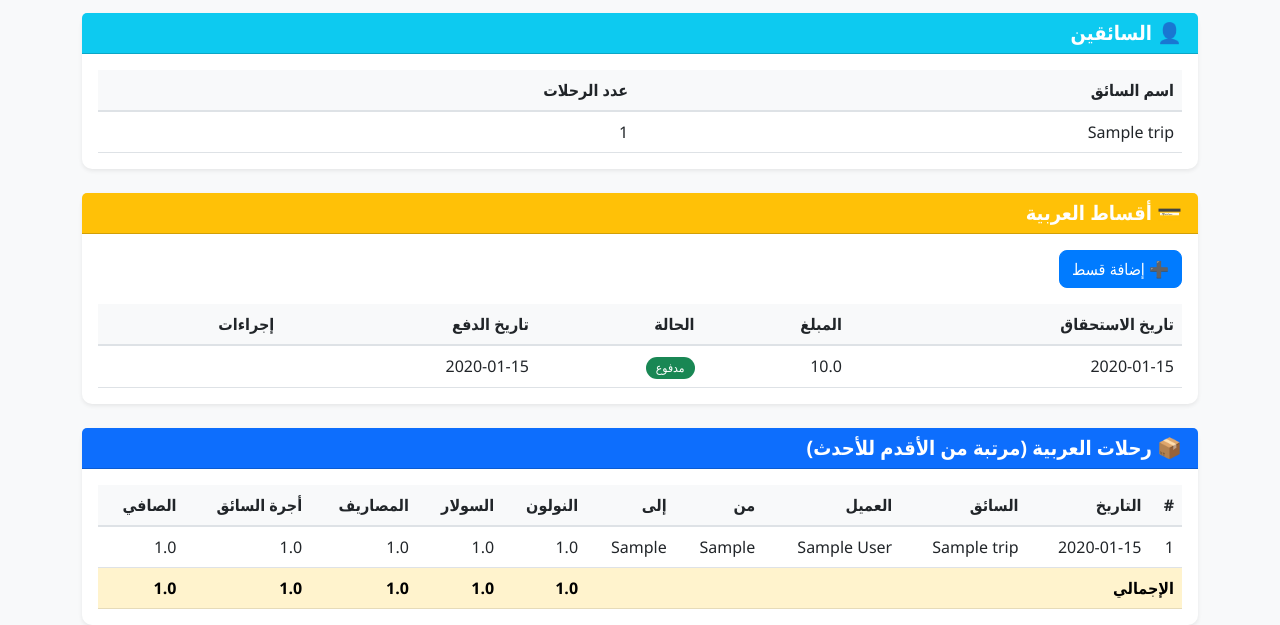
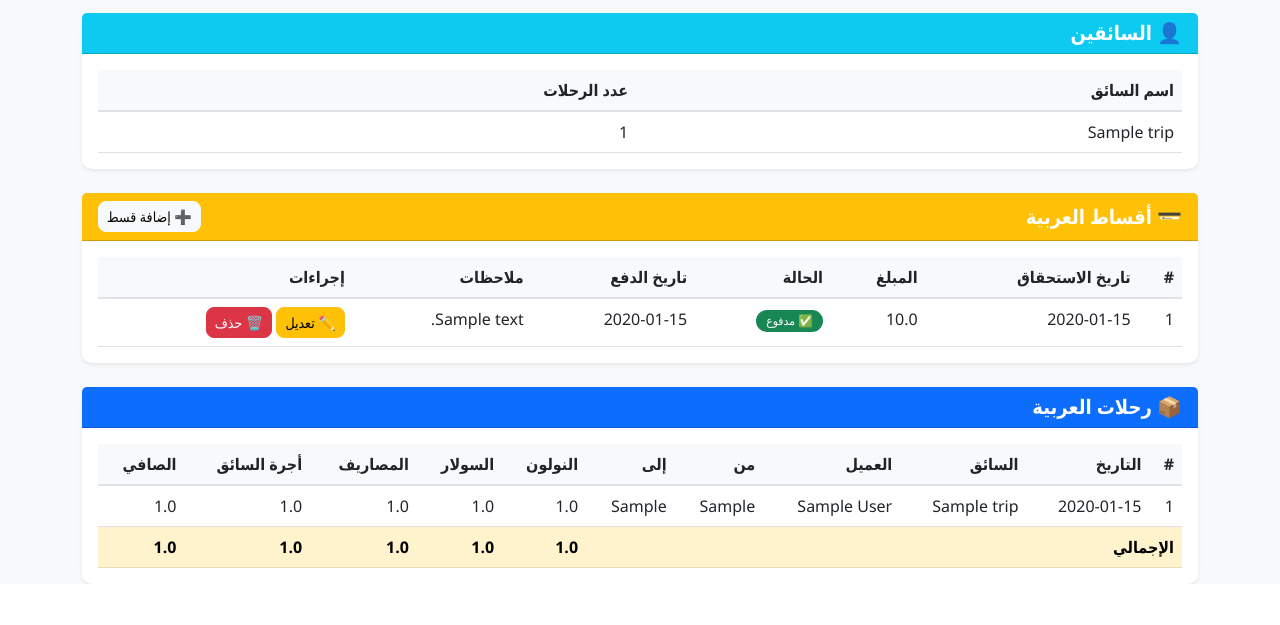
Before and after one commit to mariam-anwar-elgendy/AdamsCargo, a Flask app: page /cars/1 in a window 1280 px wide. Shown: the part 279-904 px from the top of the page. After the commit the page ends 863 px from the top, so only its background shows below. Run offline with Flask 3, Linux system fonts and the light colour scheme; tables that the repository leaves empty hold one stand-in row (values such as "Sample post").

Commit message:
Update car_report.html

```diff
--- a/templates/car_report.html
+++ b/templates/car_report.html
@@ -77,47 +77,56 @@
     </div>
 </div>
 
-<!-- الأقساط - تظهر فقط للـ admin والـ root -->
+<!-- الأقساط -->
 {% if session.role in ['admin', 'root'] %}
 <div class="card shadow-sm mb-4">
-    <div class="card-header bg-warning text-white">
+    <div class="card-header bg-warning text-white d-flex justify-content-between align-items-center">
         <h5 class="mb-0">💳 أقساط العربية</h5>
+        <button type="button" class="btn btn-sm btn-light" data-bs-toggle="modal" data-bs-target="#addInstallmentModal">
+            ➕ إضافة قسط
+        </button>
     </div>
     <div class="card-body">
-        <button type="button" class="btn btn-primary mb-3" data-bs-toggle="modal" data-bs-target="#addInstallmentModal">
-            ➕ إضافة قسط
-        </button>
-
         <div class="table-responsive">
             <table class="table table-hover">
                 <thead>
                     <tr>
+                        <th>#</th>
                         <th>تاريخ الاستحقاق</th>
                         <th>المبلغ</th>
                         <th>الحالة</th>
                         <th>تاريخ الدفع</th>
+                        <th>ملاحظات</th>
                         <th>إجراءات</th>
                     </tr>
                 </thead>
                 <tbody>
                     {% for inst in installments %}
                     <tr>
+                        <td>{{ loop.index }}</td>
                         <td>{{ inst.due_date }}</td>
                         <td>{{ inst.amount }}</td>
                         <td>
                             {% if inst.paid %}
-                                <span class="badge bg-success">مدفوع</span>
+                                <span class="badge bg-success">✅ مدفوع</span>
                             {% else %}
-                                <span class="badge bg-danger">غير مدفوع</span>
+                                <span class="badge bg-danger">⏳ غير مدفوع</span>
                             {% endif %}
                         </td>
                         <td>{{ inst.payment_date or '-' }}</td>
+                        <td>{{ inst.notes or '-' }}</td>
                         <td>
                             {% if not inst.paid %}
                             <button type="button" class="btn btn-sm btn-success" data-bs-toggle="modal" data-bs-target="#payInstallmentModal{{ inst.id }}">
                                 💵 دفع
                             </button>
                             {% endif %}
+                            <button type="button" class="btn btn-sm btn-warning" data-bs-toggle="modal" data-bs-target="#editInstallmentModal{{ inst.id }}">
+                                ✏️ تعديل
+                            </button>
+                            <form action="{{ url_for('delete_installment', iid=inst.id) }}" method="POST" class="d-inline" onsubmit="return confirm('هل أنت متأكد من حذف هذا القسط؟');">
+                                <button type="submit" class="btn btn-sm btn-danger">🗑️ حذف</button>
+                            </form>
                         </td>
                     </tr>
 
@@ -152,6 +161,38 @@
                         </div>
                     </div>
                     {% endif %}
+
+                    <!-- Modal تعديل قسط -->
+                    <div class="modal fade" id="editInstallmentModal{{ inst.id }}" tabindex="-1" aria-hidden="true">
+                        <div class="modal-dialog">
+                            <div class="modal-content">
+                                <div class="modal-header">
+                                    <h5 class="modal-title">تعديل القسط #{{ inst.id }}</h5>
+                                    <button type="button" class="btn-close" data-bs-dismiss="modal"></button>
+                                </div>
+                                <form action="{{ url_for('edit_installment', iid=inst.id) }}" method="POST">
+                                    <div class="modal-body">
+                                        <div class="mb-3">
+                                            <label class="form-label">المبلغ</label>
+                                            <input type="number" step="0.01" class="form-control" name="amount" value="{{ inst.amount }}" required>
+                                        </div>
+                                        <div class="mb-3">
+                                            <label class="form-label">تاريخ الاستحقاق</label>
+                                            <input type="date" class="form-control" name="due_date" value="{{ inst.due_date }}" required>
+                                        </div>
+                                        <div class="mb-3">
+                                            <label class="form-label">ملاحظات</label>
+                                            <textarea class="form-control" name="notes" rows="2">{{ inst.notes or '' }}</textarea>
+                                        </div>
+                                    </div>
+                                    <div class="modal-footer">
+                                        <button type="button" class="btn btn-secondary" data-bs-dismiss="modal">إلغاء</button>
+                                        <button type="submit" class="btn btn-warning">حفظ التعديلات</button>
+                                    </div>
+                                </form>
+                            </div>
+                        </div>
+                    </div>
                     {% endfor %}
                 </tbody>
             </table>
@@ -187,6 +228,10 @@
                             {% endfor %}
                         </select>
                     </div>
+                    <div class="mb-3">
+                        <label class="form-label">ملاحظات</label>
+                        <input type="text" class="form-control" name="notes">
+                    </div>
                 </div>
                 <div class="modal-footer">
                     <button type="button" class="btn btn-secondary" data-bs-dismiss="modal">إلغاء</button>
@@ -201,7 +246,7 @@
 <!-- الرحلات -->
 <div class="card shadow-sm">
     <div class="card-header bg-primary text-white">
-        <h5 class="mb-0">📦 رحلات العربية (مرتبة من الأقدم للأحدث)</h5>
+        <h5 class="mb-0">📦 رحلات العربية</h5>
     </div>
     <div class="card-body">
         <div class="table-responsive">
```
